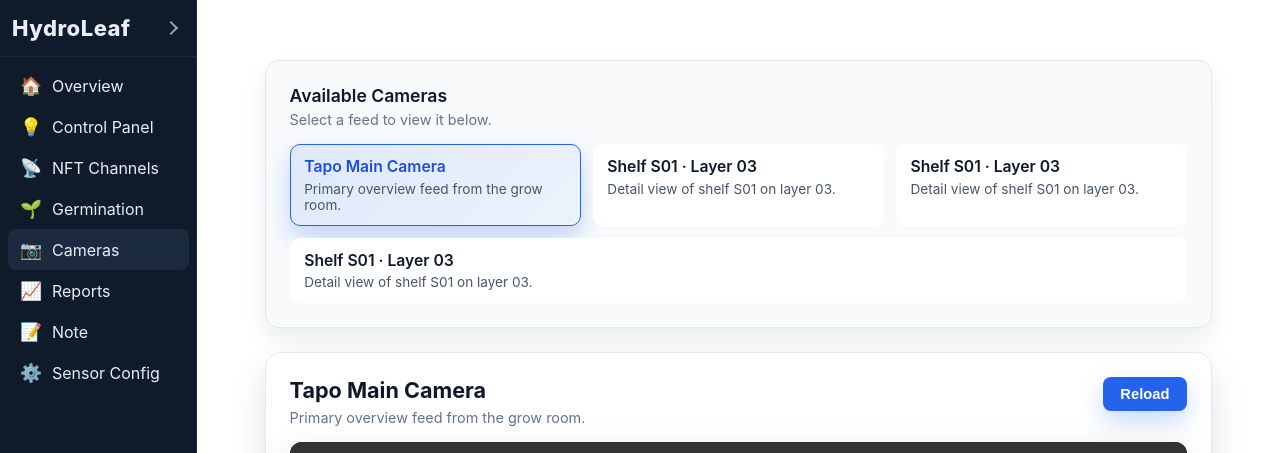
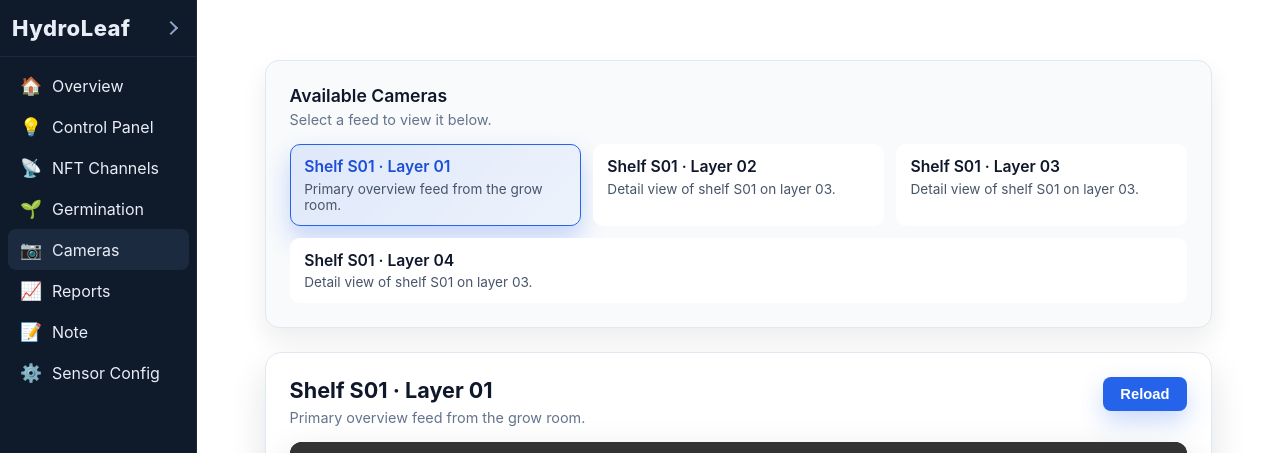
Before and after one commit to bahramali/NFTMonitoring, a React (Vite) app: page /cameras in a window 1280 px wide. Shown: the top 453 px of the page. Built offline with nearby package versions, Linux system fonts and the light colour scheme; no server answers; grey boxes are pictures that could not be loaded.

Commit message:
Rename the camera view name

```diff
--- a/src/pages/Cameras/index.jsx
+++ b/src/pages/Cameras/index.jsx
@@ -6,19 +6,19 @@ import { getCameraErrorMessage, DEFAULT_CAMERA_ERROR_MESSAGE } from "./errorMess
 
 const DEFAULT_CAMERA_SOURCES = [
     {
-        id: "tapo-main",
-        name: "Tapo Main Camera",
+        id: "s01-layer-01",
+        name: "Shelf S01 · Layer 01",
         streamUrl:
             (import.meta?.env && import.meta.env.VITE_TAPO_HLS) ||
             "https://cam.hydroleaf.se/tapo/index.m3u8",
         description: "Primary overview feed from the grow room.",
     },
     {
-        id: "s01-layer-03",
-        name: "Shelf S01 · Layer 03",
+        id: "s01-layer-02",
+        name: "Shelf S01 · Layer 02",
         streamUrl:
             (import.meta?.env && import.meta.env.VITE_S01L03_HLS) ||
-            "https://cam.hydroleaf.se/s01l03/index.m3u8",
+            "https://cam.hydroleaf.se/s01l02/index.m3u8",
         description: "Detail view of shelf S01 on layer 03.",
     },
     {
@@ -30,13 +30,13 @@ const DEFAULT_CAMERA_SOURCES = [
         description: "Detail view of shelf S01 on layer 03.",
     },
     {
-        id: "s01-layer-02",
-        name: "Shelf S01 · Layer 03",
+        id: "s01-layer-04",
+        name: "Shelf S01 · Layer 04",
         streamUrl:
             (import.meta?.env && import.meta.env.VITE_S01L03_HLS) ||
-            "https://cam.hydroleaf.se/s01l02/index.m3u8",
+            "https://cam.hydroleaf.se/s01l03/index.m3u8",
         description: "Detail view of shelf S01 on layer 03.",
-    },
+    }
 ];
 
 const STATUS_MESSAGES = {
```
